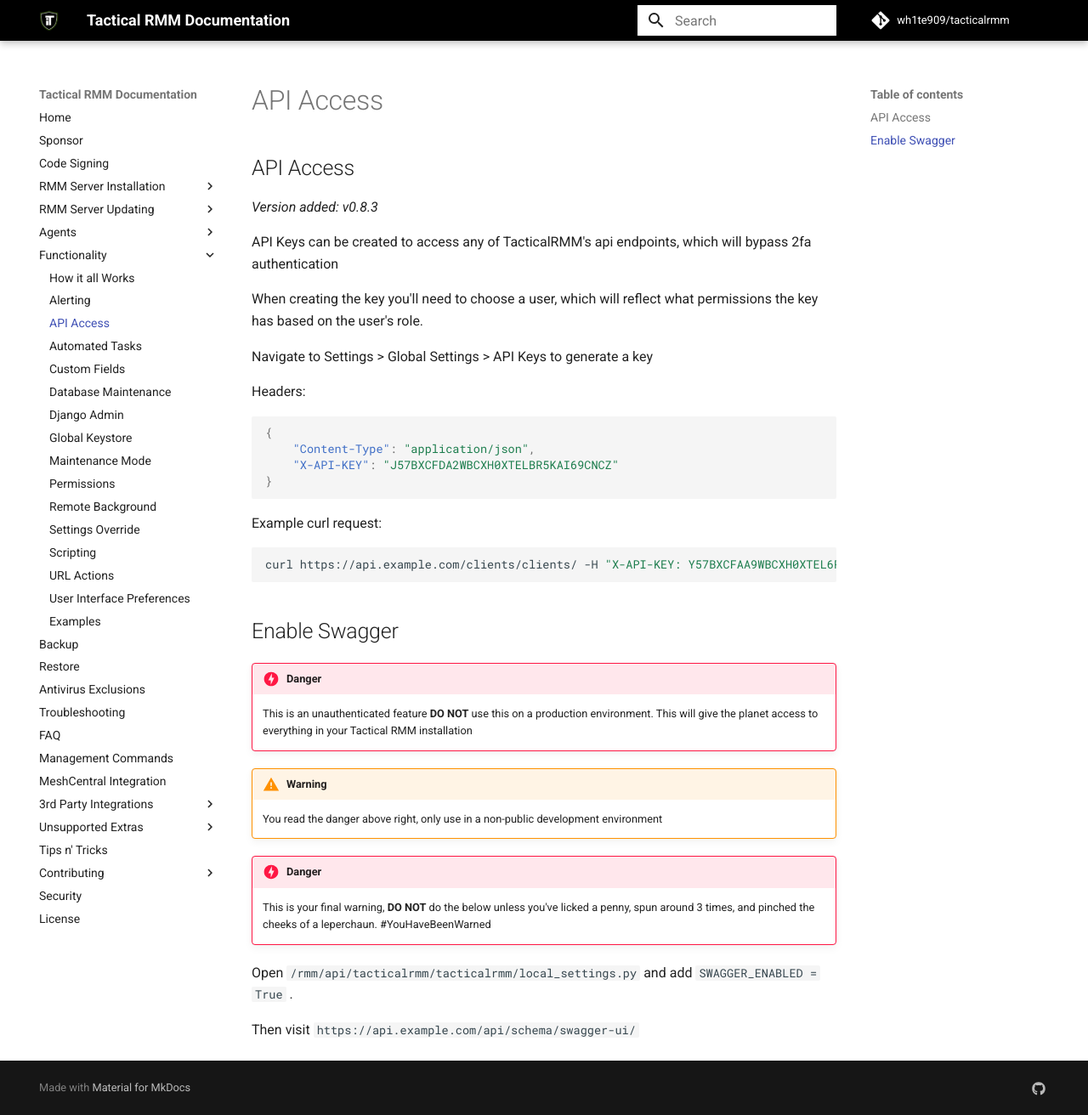
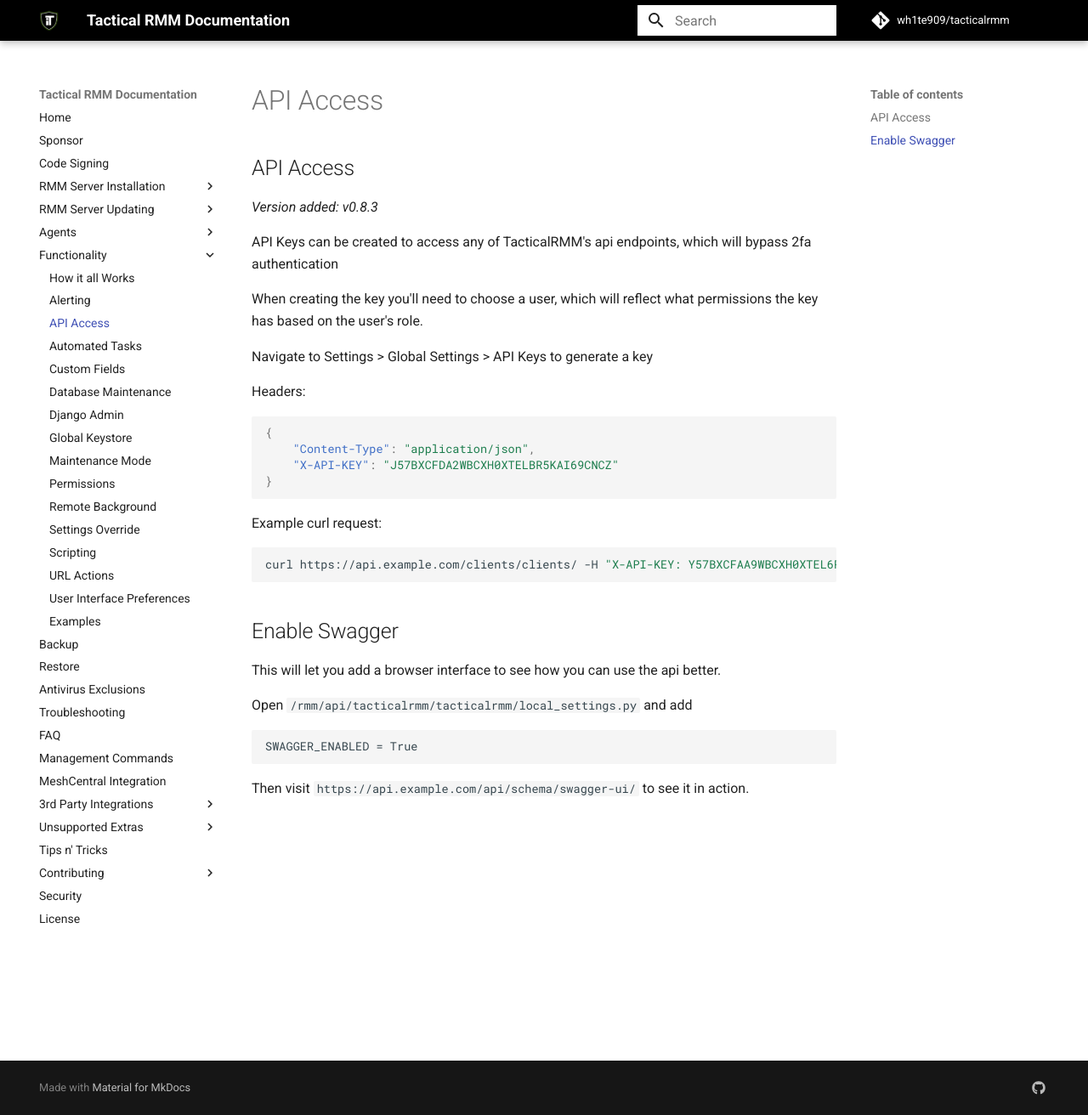
Before and after one commit to amidaware/trmm-docs, an MkDocs documentation site: the page built from docs/docs/functions/api.md, in a window 1280 px wide and 1312 px high. Shown: the whole window at 85% size. Built offline with MkDocs 1.6.1 and Material for MkDocs 9.7.7, drawn with Linux system fonts in a browser that asks for light colours; comment, search, counter and statistics services are not loaded.

Commit message:
docs - api swagger tweaks

````diff
--- a/docs/docs/functions/api.md
+++ b/docs/docs/functions/api.md
@@ -25,15 +25,12 @@
 
 ## Enable Swagger
 
-!!!danger
-    This is an unauthenticated feature **DO NOT** use this on a production environment. This will give the planet access to everything in your Tactical RMM installation
+This will let you add a browser interface to see how you can use the api better.
 
-!!!warning
-    You read the danger above right, only use in a non-public development environment
+Open `/rmm/api/tacticalrmm/tacticalrmm/local_settings.py` and add
 
-!!!danger
-    This is your final warning, **DO NOT** do the below unless you've licked a penny, spun around 3 times, and pinched the cheeks of a leperchaun. #YouHaveBeenWarned
+```conf
+SWAGGER_ENABLED = True
+```
 
-Open `/rmm/api/tacticalrmm/tacticalrmm/local_settings.py` and add `SWAGGER_ENABLED = True` .
-
-Then visit `https://api.example.com/api/schema/swagger-ui/`
+Then visit `https://api.example.com/api/schema/swagger-ui/` to see it in action.
````
